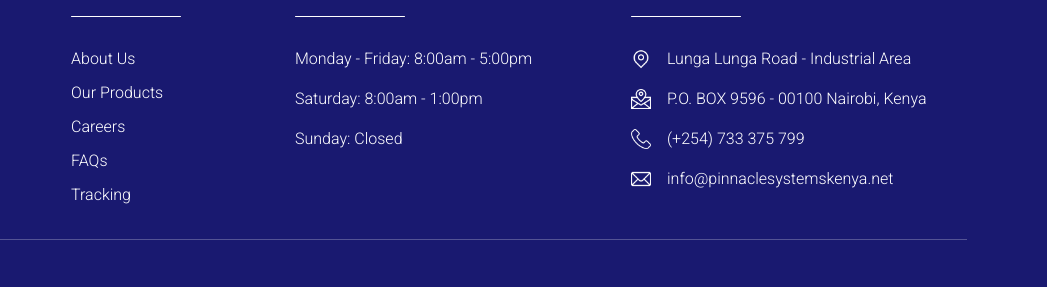
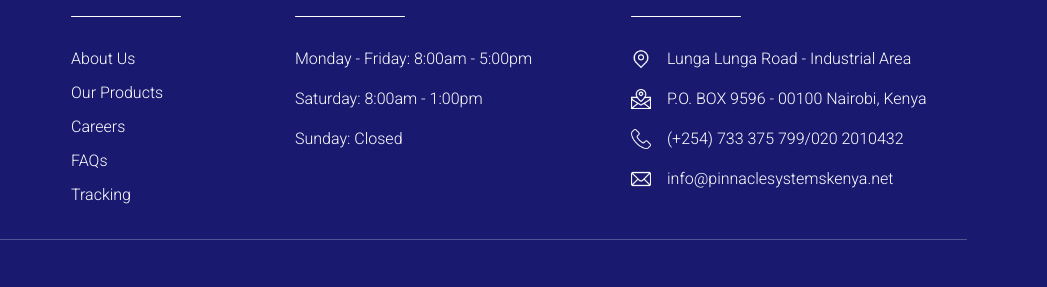
Before and after one commit to wambui-diana/pinnacle-systems.github.io, a plain HTML site: page index.html in a window 1280 px wide. Shown: the part 4299-4586 px from the top of the page, 233-1280 px from the left. Drawn offline with nearby package versions, Linux system fonts and the light colour scheme.

Commit message:
Update index.html

```diff
--- a/index.html
+++ b/index.html
@@ -435,7 +435,7 @@
                         <h5>Get In Touch</h5>
                         <p><img class="icon" src="images/loc.png">Lunga Lunga Road - Industrial Area</p>
                         <p><img class="icon" src="images/address.png">P.O. BOX 9596 - 00100 Nairobi, Kenya</p>
-                        <p><img class="icon" src="images/tel.png">(+254) 733 375 799</p>
+                        <p><img class="icon" src="images/tel.png">(+254) 733 375 799/020 2010432</p>
                         <p><img class="icon" src="images/email.png">info@pinnaclesystemskenya.net</p>
                     </div>
                 </div>
```
